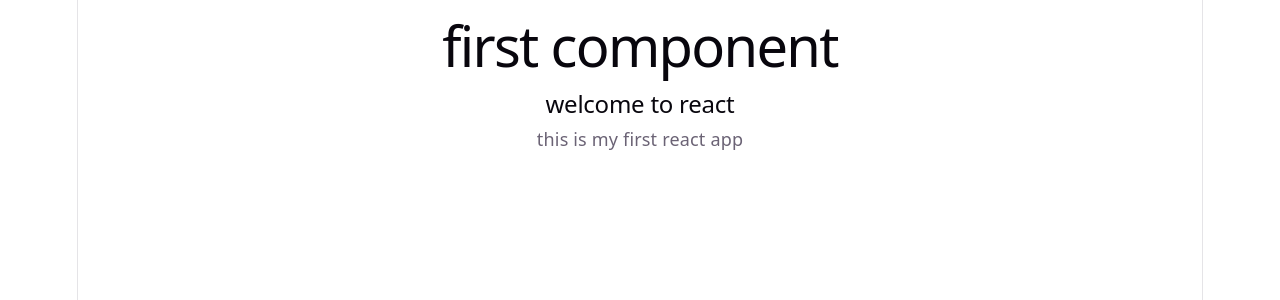
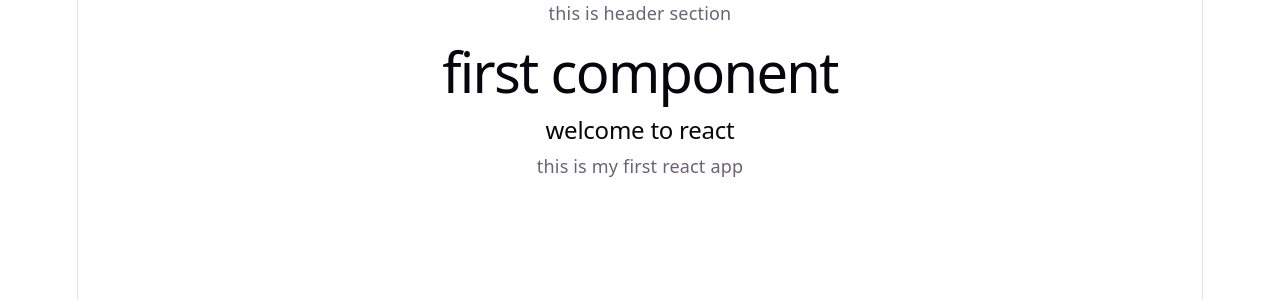
Before and after one commit to mohanpennabadi/React-learnings, a React (Vite) app in the folder my-first-app/: page / in a window 1280 px wide. Shown: the top 300 px of the page. Built offline with nearby package versions, Linux system fonts and the light colour scheme.

Commit message:
rendering component in main component

```diff
--- a/my-first-app/src/App.jsx
+++ b/my-first-app/src/App.jsx
@@ -9,11 +9,17 @@
 
   return (
     <>
+    <Header/>
     <h1>first component</h1>
     <h2>welcome to react</h2>
     <p>this is my first react app</p>
     </>
   )
 }
-
+function Header(){
+  return (
+<>
+ <p>this is header section</p>
+</>
+)}
 export default App
```
